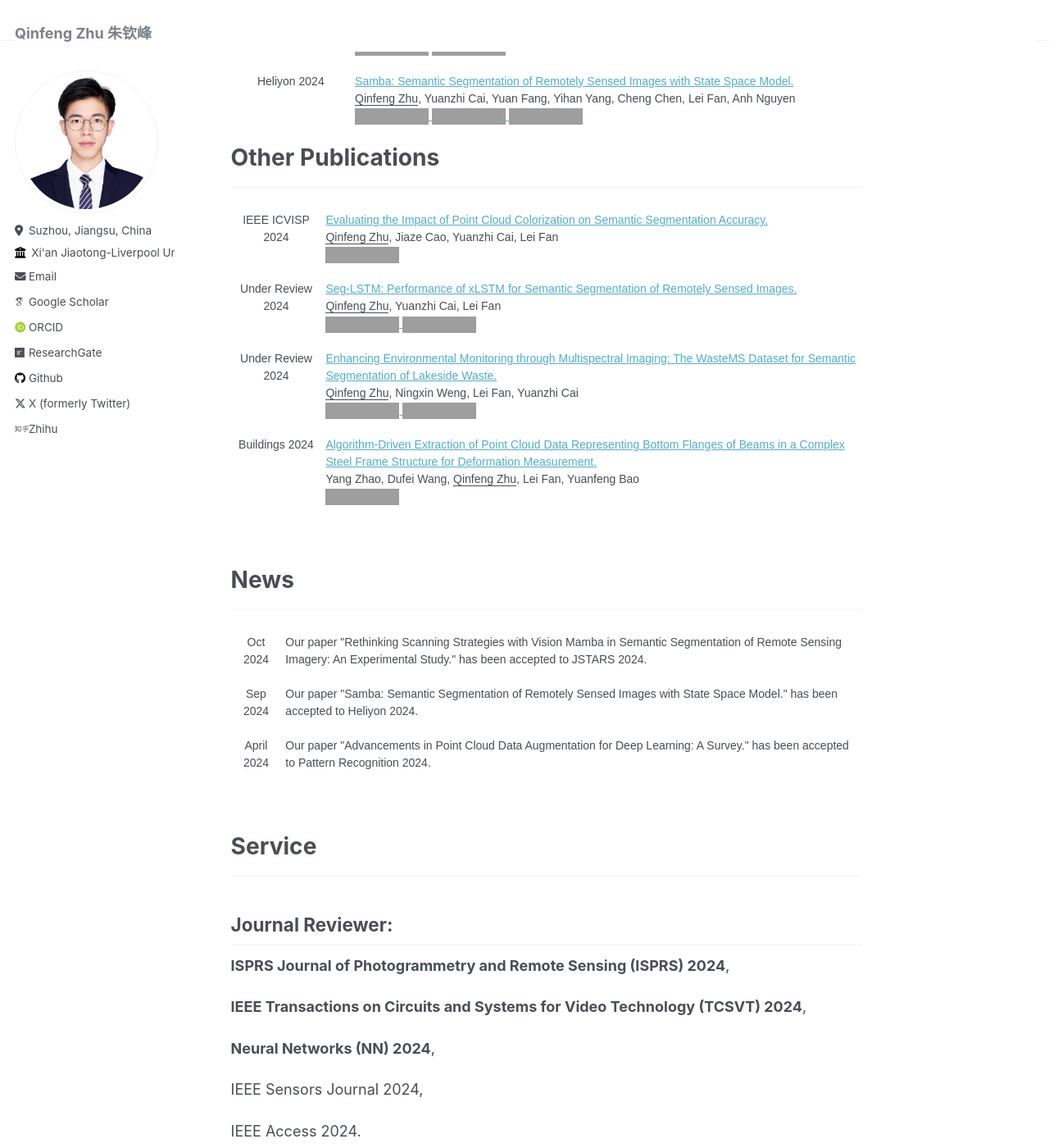
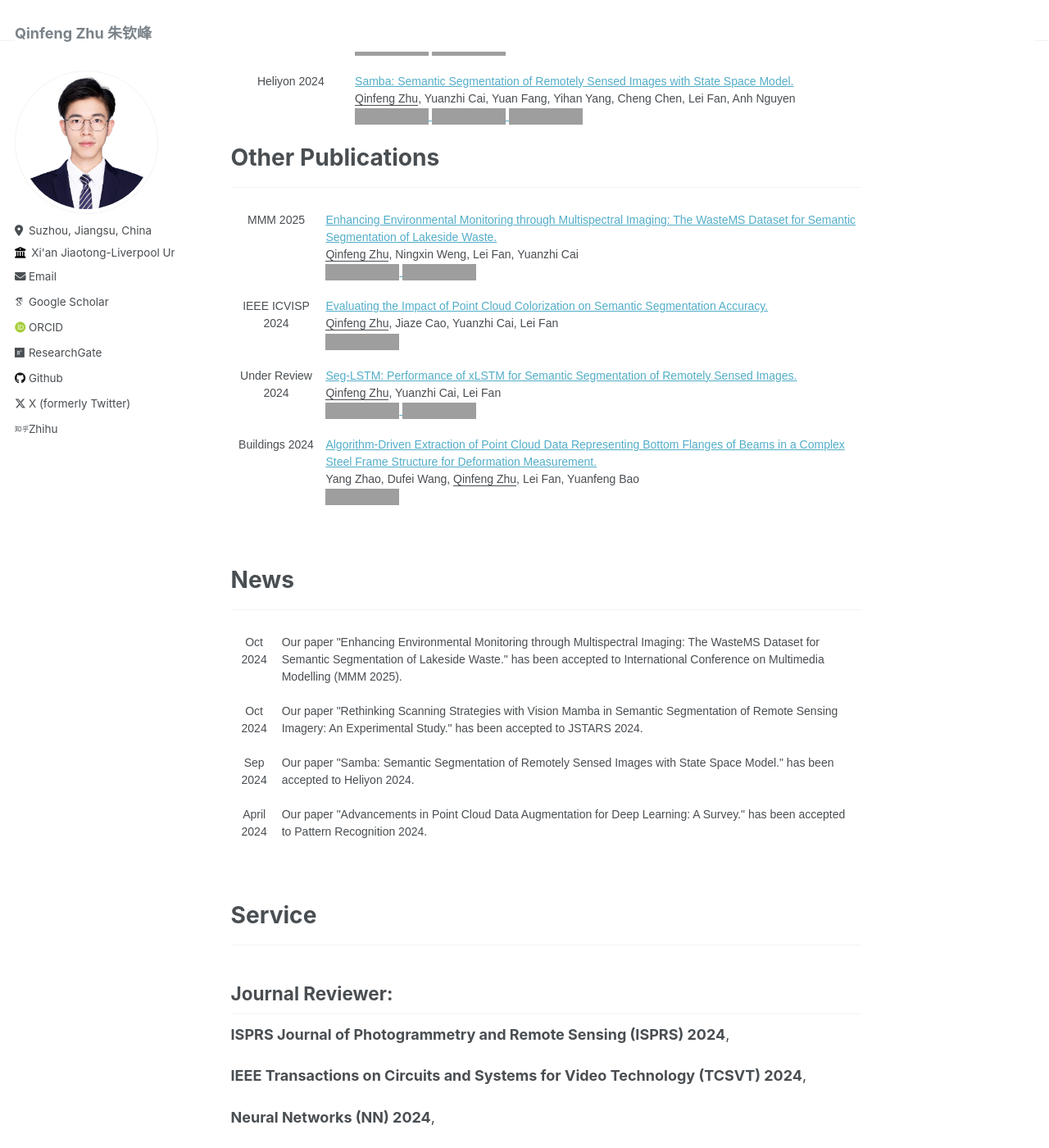
Before and after one commit to zhuqinfeng1999/zhuqinfeng1999.github.io, a Jekyll site: the page built from _pages/about.md, in a window 1280 px wide and 1400 px high, scrolled down 555 px, cut to the strip 0-1400 px from the top of the window. Shown: the whole strip at 82% size. Built offline with Jekyll 4.4.1, drawn with Linux system fonts in a browser that asks for light colours; some web fonts are replaced; grey boxes are pictures that could not be loaded.

Commit message:
Update about.md

```diff
--- a/_pages/about.md
+++ b/_pages/about.md
@@ -76,6 +76,18 @@
 
 ---
 <table class="tg">
+  <tr>
+      <th class="tg-wk8r">MMM 2025</th>
+      <th class="tg-oe15"><a href="https://arxiv.org/abs/2407.17028">Enhancing Environmental Monitoring through Multispectral Imaging: The WasteMS Dataset for Semantic Segmentation of Lakeside Waste.</a> <br><u>Qinfeng Zhu</u>, Ningxin Weng, Lei Fan, Yuanzhi Cai
+        <br>
+        <a href="https://arxiv.org/abs/2407.17028">
+          <img src="https://img.shields.io/badge/PDF-80000f" alt="PDF" style="width: auto; height: 20px;"/>
+        </a>
+        <a href="https://github.com/zhuqinfeng1999/WasteMS">
+          <img src="https://img.shields.io/badge/GitHub-004f80" alt="GitHub Repository" style="width: auto; height: 20px;"/>
+        </a>
+      </th>
+    </tr>
     <tr>
       <th class="tg-wk8r">IEEE ICVISP 2024</th>
       <th class="tg-oe15"><a href="https://arxiv.org/abs/2410.06725">Evaluating the Impact of Point Cloud Colorization on Semantic Segmentation Accuracy.</a> <br><u>Qinfeng Zhu</u>, Jiaze Cao, Yuanzhi Cai, Lei Fan
@@ -97,18 +109,7 @@
         </a>
       </th>
     </tr>
-  <tr>
-      <th class="tg-wk8r">Under Review 2024</th>
-      <th class="tg-oe15"><a href="https://arxiv.org/abs/2407.17028">Enhancing Environmental Monitoring through Multispectral Imaging: The WasteMS Dataset for Semantic Segmentation of Lakeside Waste.</a> <br><u>Qinfeng Zhu</u>, Ningxin Weng, Lei Fan, Yuanzhi Cai
-        <br>
-        <a href="https://arxiv.org/abs/2407.17028">
-          <img src="https://img.shields.io/badge/PDF-80000f" alt="PDF" style="width: auto; height: 20px;"/>
-        </a>
-        <a href="https://github.com/zhuqinfeng1999/WasteMS">
-          <img src="https://img.shields.io/badge/GitHub-004f80" alt="GitHub Repository" style="width: auto; height: 20px;"/>
-        </a>
-      </th>
-    </tr>
+
   <tr>
       <th class="tg-wk8r">Buildings 2024</th>
       <th class="tg-oe15"><a href="https://doi.org/10.3390/buildings14092847">Algorithm-Driven Extraction of Point Cloud Data Representing Bottom Flanges of Beams in a Complex Steel Frame Structure for Deformation Measurement.</a> <br>Yang Zhao, Dufei Wang, <u>Qinfeng Zhu</u>, Lei Fan, Yuanfeng Bao
@@ -127,6 +128,10 @@
 
 <table class="tg">
 <thead>
+  <tr>
+    <th class="tg-wk8r">Oct 2024</th>
+    <th class="tg-oe15">Our paper "Enhancing Environmental Monitoring through Multispectral Imaging: The WasteMS Dataset for Semantic Segmentation of Lakeside Waste." has been accepted to International Conference on Multimedia Modelling (MMM 2025).</th>
+  </tr>
   <tr>
     <th class="tg-wk8r">Oct 2024</th>
     <th class="tg-oe15">Our paper "Rethinking Scanning Strategies with Vision Mamba in Semantic Segmentation of Remote Sensing Imagery: An Experimental Study." has been accepted to JSTARS 2024.</th>
```
